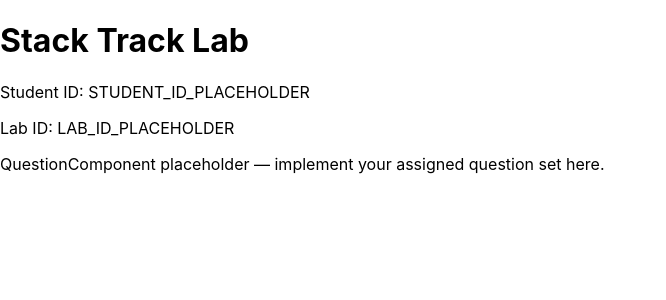
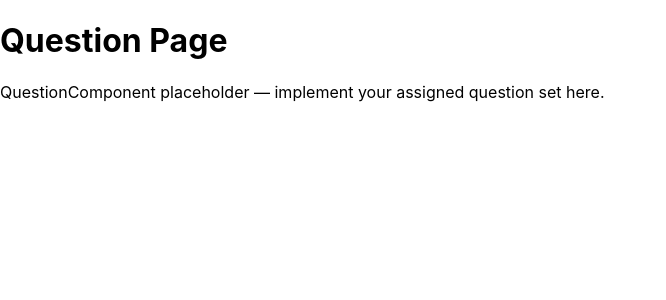
Before and after one commit to 23wh1a0560/stacktrack-lab-FSDLAB2-23WH1a0560, a React (Create React App) app: page /question in a window 1280 px wide. Shown: the top 300 px of the page, without its empty margins (0-666 px from the left). Built offline with nearby package versions, Linux system fonts and the light colour scheme.

Commit message:
[INIT] git repo

```diff
--- a/src/App.js
+++ b/src/App.js
@@ -1,13 +1,17 @@
 import React from 'react';
 import Home from './pages/Home';
+import QuestionPage from './pages/QuestionPage';
+
+import {BrowserRouter as Router, Routes, Route} from 'react-router-dom';
 
 function App() {
   return (
-    <div>
-      <Home />
-
-      {/* TODO: Replace this placeholder with Routes */}
-    </div>
+    <Router>
+      <Routes>
+        <Route path="/" element={<Home />} />
+        <Route path="/question" element={<QuestionPage />} />
+      </Routes>
+    </Router>
   );
 }
 
```
Also changed, not shown: 1 other file (tests, documents, lock files or other folders).
